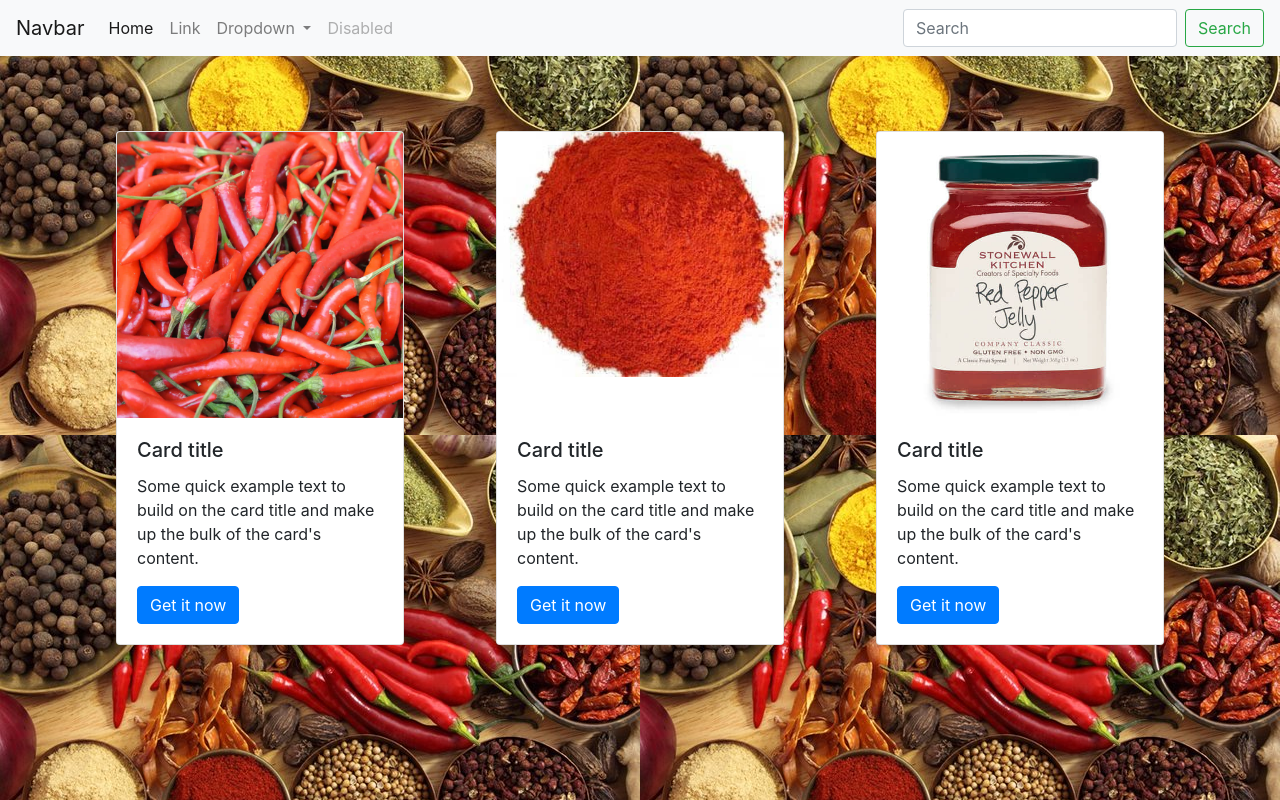
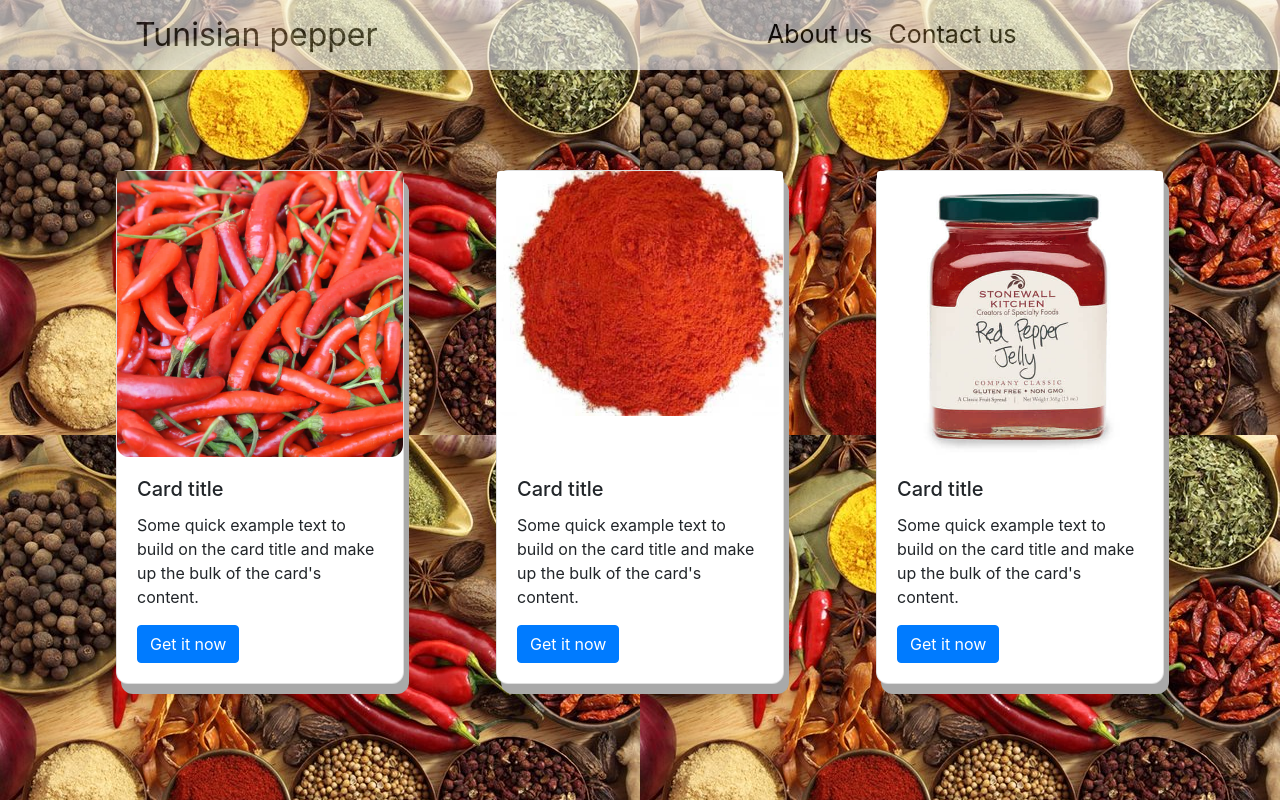
Before and after one commit to Hunter4787/piements, a plain HTML site: page index.html in a window 1280 px wide. Drawn offline with nearby package versions, Linux system fonts and the light colour scheme.

Commit message:
navbar styling

```diff
--- a/sales.html
+++ b/index.html
@@ -14,44 +14,32 @@
 <body>
 
     <!--Nav bar-->
-
-    <nav class="navbar navbar-expand-lg navbar-light bg-light">
-        <a class="navbar-brand" href="#">Navbar</a>
-        <button class="navbar-toggler" type="button" data-toggle="collapse" data-target="#navbarSupportedContent"
-            aria-controls="navbarSupportedContent" aria-expanded="false" aria-label="Toggle navigation">
+    <div class="container-fluid">
+            <nav class="navbar row navbar-expand-lg navbar-light bg-light">
+                <div class="col-lg-6">
+                    <a class="navbar-brand" href="#">Tunisian pepper</a>
+                    <button class="navbar-toggler" type="button" data-toggle="collapse"
+                        data-target="#navbarSupportedContent" aria-controls="navbarSupportedContent"
+                        aria-expanded="false" aria-label="Toggle navigation">
                         <span class="navbar-toggler-icon"></span>
                     </button>
-
-        <div class="collapse navbar-collapse" id="navbarSupportedContent">
+                </div>
+                <div class="collapse navbar-collapse col-lg-4" id="navbarSupportedContent">
                     <ul class="navbar-nav mr-auto">
                         <li class="nav-item active">
-                    <a class="nav-link" href="#">Home <span class="sr-only">(current)</span></a>
+                            <a class="nav-link abt" href="#">About us <span class="sr-only">(current)</span></a>
                         </li>
                         <li class="nav-item">
-                    <a class="nav-link" href="#">Link</a>
+                            <a class="nav-link abt" href="#">Contact us</a>
                         </li>
-                <li class="nav-item dropdown">
-                    <a class="nav-link dropdown-toggle" href="#" id="navbarDropdown" role="button"
-                        data-toggle="dropdown" aria-haspopup="true" aria-expanded="false">
-                        Dropdown
-                    </a>
-                    <div class="dropdown-menu" aria-labelledby="navbarDropdown">
-                        <a class="dropdown-item" href="#">Action</a>
-                        <a class="dropdown-item" href="#">Another action</a>
-                        <div class="dropdown-divider"></div>
-                        <a class="dropdown-item" href="#">Something else here</a>
-                    </div>
-                </li>
-                <li class="nav-item">
-                    <a class="nav-link disabled" href="#" tabindex="-1" aria-disabled="true">Disabled</a>
-                </li>
+
+
                     </ul>
-            <form class="form-inline my-2 my-lg-0">
-                <input class="form-control mr-sm-2" type="search" placeholder="Search" aria-label="Search">
-                <button class="btn btn-outline-success my-2 my-sm-0" type="submit">Search</button>
-            </form>
+
                 </div>
             </nav>
+
+    </div>
 
     <!--Main section-->
 
--- a/sales.css
+++ b/sales.css
@@ -1,4 +1,4 @@
-#main{
+#main {
     display: flex;
     justify-content: space-around;
 }
@@ -8,12 +8,45 @@ body{
 }
 
 section{
-    margin: 75px;
+    margin: 100px;
 }
 
 .crd2{
     margin-top: 41px;
 }
+
+.card{
+  border-radius: 12px;
+  box-shadow: 5px 10px darkgray;
+}
+
+img{
+  border-radius: 12px;
+}
+
+.navbar{
+  opacity: 0.6;
+}
+
+.navbar-brand{
+  font-size: 2em;
+  padding: 0px;
+}
+
+.nav-link{
+  font-size: 25px;
+  color: black !important;
+}
+
+.nav-link:hover {
+  color: rgb(255,20,100) !important
+}
+.navbar-expand-lg{
+  display: flex;
+  justify-content: center;
+  align-items: center;
+}
+
 
 @media only screen and (max-width: 992px) {
    .last-article {
```
Lines whose indentation alone changed are shown as unchanged.
